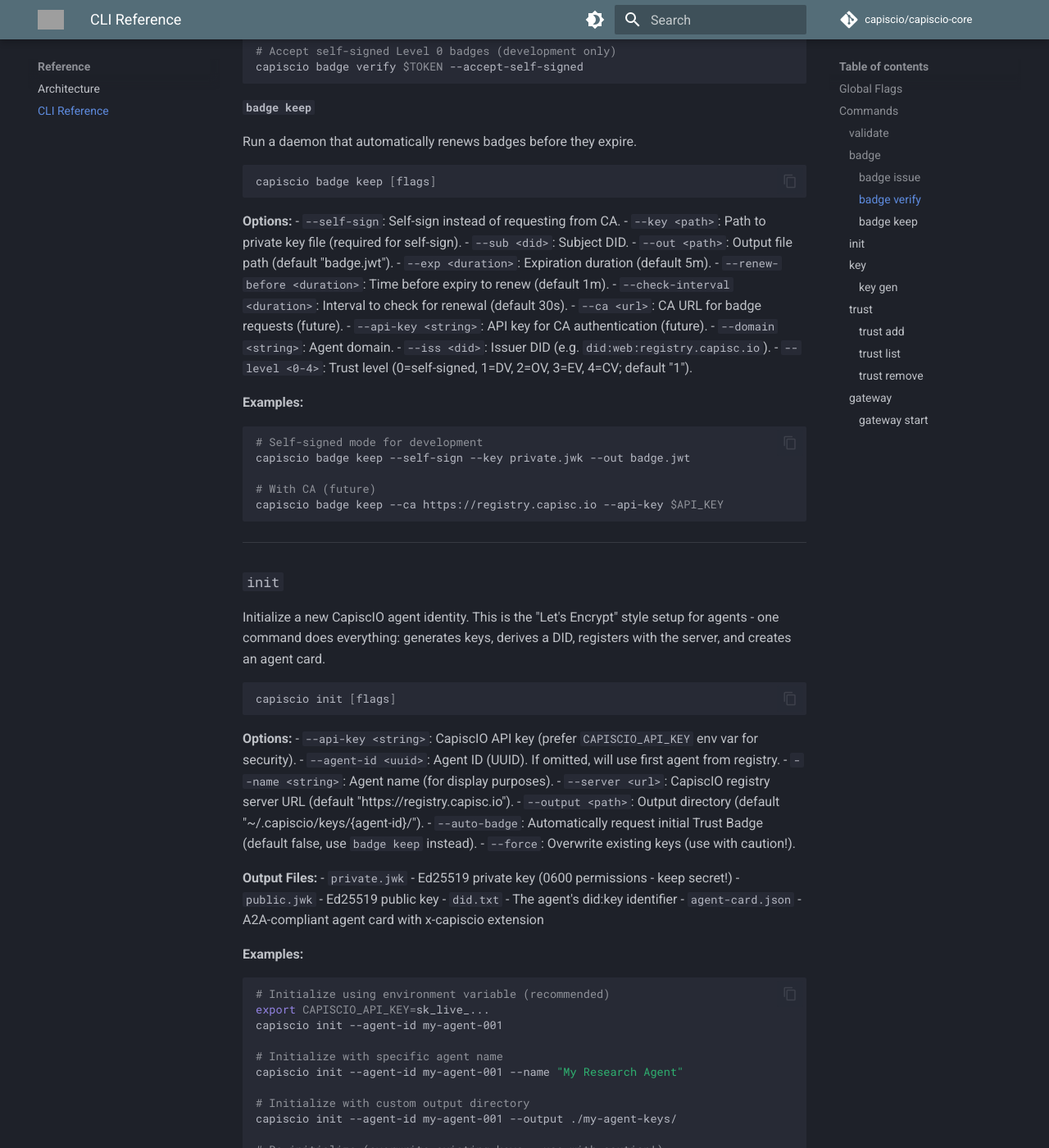
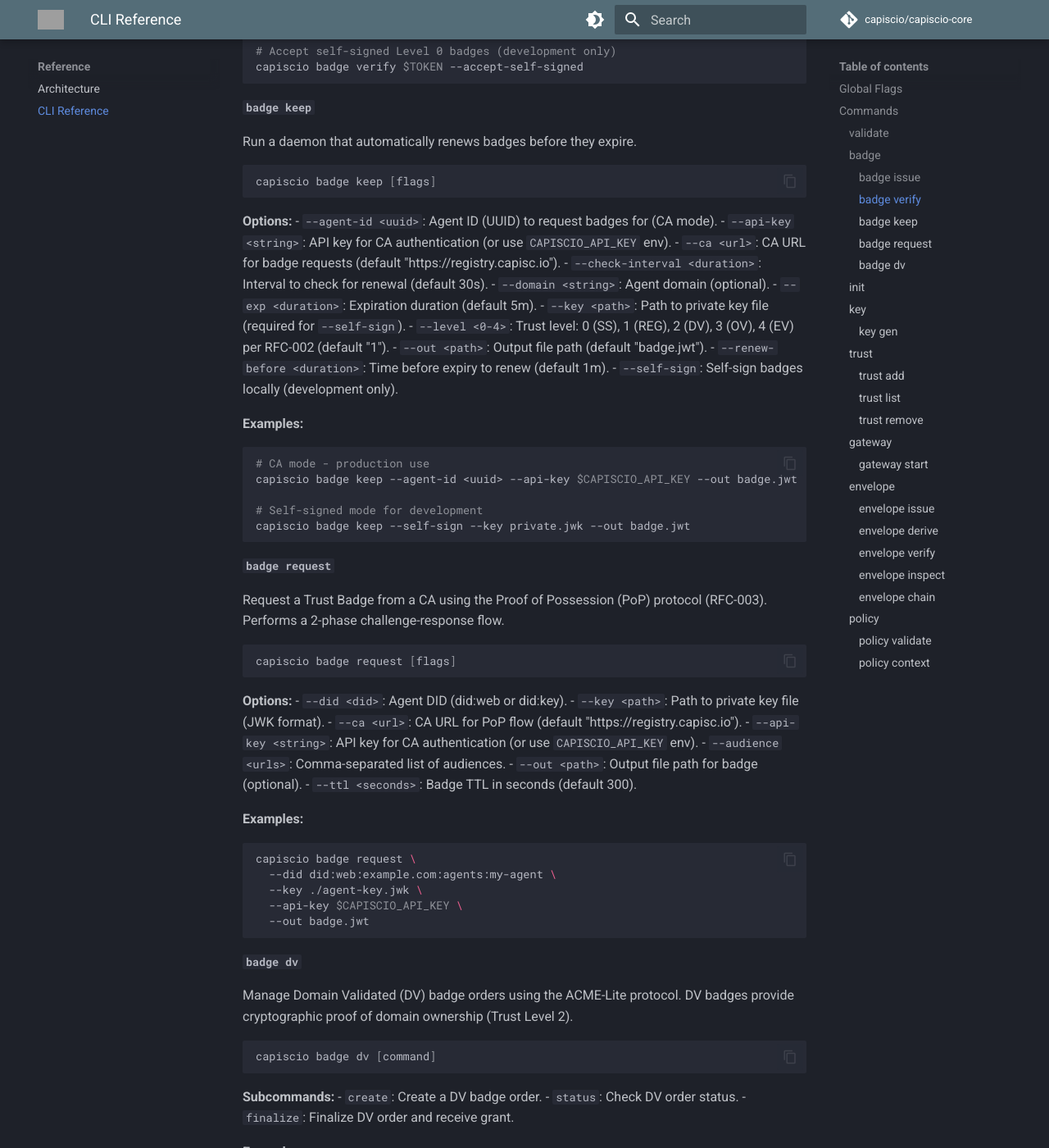
Before and after one commit to capiscio/capiscio-core, an MkDocs documentation site: the page built from docs/reference/cli.md, in a window 1280 px wide and 1400 px high, scrolled down 2212 px. Shown: the whole window at 82% size. Built offline with MkDocs 1.6.1 and Material for MkDocs 9.7.7, drawn with Linux system fonts in a browser that asks for light colours; comment, search, counter and statistics services are not loaded; some of the changed text lies outside the part shown.

Commit message:
docs: fix trust level taxonomy, add missing CLI commands (P1-2, P1-11, P2-13)
* docs: fix trust level taxonomy, add missing CLI commands (P1-2, P1-11, P2-13)

- Fix trust levels from SS/DV/OV/EV/CV to SS/REG/DV/OV/EV per RFC-002
- Fix badge keep flags (--agent-id, remove stale --sub/--iss, mark --ca/--api-key as working)
- Add missing commands: badge request, badge dv, envelope (all subcommands), policy (validate/context)
- Fix Go version in workspace example (1.24.0 → 1.25.9)

Ref: DOCS_REMEDIATION_PLAN P1-2, P1-11, P2-13

* docs: fix badge keep --level range to <1-4>

Address review comment: Level 0 (SS) is implied by --self-sign,
CLI help only documents 1-4 for CA mode. Added clarifying note.

````diff
--- a/docs/reference/cli.md
+++ b/docs/reference/cli.md
@@ -56,7 +56,7 @@
 **Options:**
 - `--self-sign`: Self-sign for development (explicit, implies level 0).
 - `--sub <did>`: Subject DID (did:web format).
-- `--level <0-4>`: Trust level: 0 (self-signed), 1 (DV), 2 (OV), 3 (EV), 4 (CV) (default "1").
+- `--level <0-4>`: Trust level: 0 (SS), 1 (REG), 2 (DV), 3 (OV), 4 (EV) per RFC-002 (default "1").
 - `--exp <duration>`: Expiration duration (default 5m per RFC-002).
 - `--key <path>`: Path to private key file (optional).
 - `--domain <string>`: Agent domain.
@@ -116,26 +116,76 @@
 ```
 
 **Options:**
-- `--self-sign`: Self-sign instead of requesting from CA.
-- `--key <path>`: Path to private key file (required for self-sign).
-- `--sub <did>`: Subject DID.
+- `--agent-id <uuid>`: Agent ID (UUID) to request badges for (CA mode).
+- `--api-key <string>`: API key for CA authentication (or use `CAPISCIO_API_KEY` env).
+- `--ca <url>`: CA URL for badge requests (default "https://registry.capisc.io").
+- `--check-interval <duration>`: Interval to check for renewal (default 30s).
+- `--domain <string>`: Agent domain (optional).
+- `--exp <duration>`: Expiration duration (default 5m).
+- `--key <path>`: Path to private key file (required for `--self-sign`).
+- `--level <0-4>`: Trust level: 0 (SS), 1 (REG), 2 (DV), 3 (OV), 4 (EV) per RFC-002 (default "1").
 - `--out <path>`: Output file path (default "badge.jwt").
-- `--exp <duration>`: Expiration duration (default 5m).
 - `--renew-before <duration>`: Time before expiry to renew (default 1m).
-- `--check-interval <duration>`: Interval to check for renewal (default 30s).
-- `--ca <url>`: CA URL for badge requests (future).
-- `--api-key <string>`: API key for CA authentication (future).
-- `--domain <string>`: Agent domain.
-- `--iss <did>`: Issuer DID (e.g. `did:web:registry.capisc.io`).
-- `--level <0-4>`: Trust level (0=self-signed, 1=DV, 2=OV, 3=EV, 4=CV; default "1").
+- `--self-sign`: Self-sign badges locally (development only).
 
 **Examples:**
 ```bash
+# CA mode - production use
+capiscio badge keep --agent-id <uuid> --api-key $CAPISCIO_API_KEY --out badge.jwt
+
 # Self-signed mode for development
 capiscio badge keep --self-sign --key private.jwk --out badge.jwt
+```
 
-# With CA (future)
-capiscio badge keep --ca https://registry.capisc.io --api-key $API_KEY
+#### `badge request`
+
+Request a Trust Badge from a CA using the Proof of Possession (PoP) protocol (RFC-003). Performs a 2-phase challenge-response flow.
+
+```bash
+capiscio badge request [flags]
+```
+
+**Options:**
+- `--did <did>`: Agent DID (did:web or did:key).
+- `--key <path>`: Path to private key file (JWK format).
+- `--ca <url>`: CA URL for PoP flow (default "https://registry.capisc.io").
+- `--api-key <string>`: API key for CA authentication (or use `CAPISCIO_API_KEY` env).
+- `--audience <urls>`: Comma-separated list of audiences.
+- `--out <path>`: Output file path for badge (optional).
+- `--ttl <seconds>`: Badge TTL in seconds (default 300).
+
+**Examples:**
+```bash
+capiscio badge request \
+  --did did:web:example.com:agents:my-agent \
+  --key ./agent-key.jwk \
+  --api-key $CAPISCIO_API_KEY \
+  --out badge.jwt
+```
+
+#### `badge dv`
+
+Manage Domain Validated (DV) badge orders using the ACME-Lite protocol. DV badges provide cryptographic proof of domain ownership (Trust Level 2).
+
+```bash
+capiscio badge dv [command]
+```
+
+**Subcommands:**
+- `create`: Create a DV badge order.
+- `status`: Check DV order status.
+- `finalize`: Finalize DV order and receive grant.
+
+**Examples:**
+```bash
+# Create HTTP-01 challenge order
+capiscio badge dv create --domain example.com --challenge-type http-01 --key agent.jwk
+
+# Check order status
+capiscio badge dv status --order-id <uuid>
+
+# Finalize order after provisioning challenge
+capiscio badge dv finalize --order-id <uuid> --out grant.jwt
 ```
 
 ---
@@ -283,3 +333,140 @@
 # Start gateway with registry
 capiscio gateway start --port 8080 --target http://localhost:3000 --registry-url https://registry.capisc.io
 ```
+
+---
+
+### `envelope`
+
+Manage Authority Envelopes for delegated capability authorization (RFC-008). Authority Envelopes are signed JWS tokens that grant capabilities to agents and can be delegated through chains with monotonically narrowing permissions.
+
+#### `envelope issue`
+
+Issue a root Authority Envelope.
+
+```bash
+capiscio envelope issue [flags]
+```
+
+**Options:**
+- `--subject <did>`: Subject DID (required).
+- `--capability <string>`: Capability class (e.g. `tools.database.read`).
+- `--depth <int>`: Maximum delegation depth remaining.
+- `--key <path>`: Path to issuer private key file (JWK).
+- `--issuer <did>`: Issuer DID (auto-derived from key if not set).
+- `--expiry <duration>`: Envelope expiry duration (default 1h).
+- `--min-mode <string>`: Minimum enforcement mode (`EM-OBSERVE`|`EM-GUARD`|`EM-DELEGATE`|`EM-STRICT`).
+- `--constraints <json>`: Constraints as JSON object.
+- `--badge-jti <string>`: Issuer badge JTI.
+- `--txn-id <string>`: Transaction ID (auto-generated if not set).
+
+**Examples:**
+```bash
+capiscio envelope issue --subject did:key:z6Mk... --capability tools.database --depth 5
+capiscio envelope issue --key issuer.jwk --subject did:key:z6Mk... --capability tools.database.read --depth 3
+```
+
+#### `envelope derive`
+
+Derive a child envelope from a parent. The child must have narrower or equal permissions across all dimensions.
+
+```bash
+capiscio envelope derive [flags]
+```
+
+**Options:**
+- `--parent <path>`: Path to parent envelope file (required).
+- `--subject <did>`: Subject DID (required).
+- `--capability <string>`: Capability class (must be within parent scope).
+- `--depth <int>`: Delegation depth remaining (must be less than parent).
+- `--key <path>`: Path to issuer private key file (JWK).
+- `--issuer <did>`: Issuer DID (auto-derived from key if not set).
+- `--badge-jti <string>`: Issuer badge JTI.
+- `--expiry <duration>`: Envelope expiry duration (default 30m).
+- `--min-mode <string>`: Minimum enforcement mode.
+- `--constraints <json>`: Constraints as JSON object.
+
+**Examples:**
+```bash
+capiscio envelope derive --parent root.env --key child.jwk --subject did:key:z6Mk... --capability tools.database.read --depth 2
+```
+
+#### `envelope verify`
+
+Verify an Authority Envelope's signature, temporal validity, and structure.
+
+```bash
+capiscio envelope verify [envelope-file] [flags]
+```
+
+**Options:**
+- `--min-mode <string>`: Required minimum enforcement mode.
+- `--skip-badge`: Skip badge verification (testing only).
+
+#### `envelope inspect`
+
+Parse and display the contents of an Authority Envelope without signature verification.
+
+```bash
+capiscio envelope inspect [envelope-file]
+```
+
+#### `envelope chain`
+
+Verify a delegation chain of Authority Envelopes (root-to-leaf order). Validates hash links, DID continuity, narrowing rules, and signatures.
+
+```bash
+capiscio envelope chain [envelope-files...] [flags]
+```
+
+**Options:**
+- `--skip-badge`: Skip badge verification (testing only).
+
+**Examples:**
+```bash
+capiscio envelope chain root.env child1.env child2.env
+```
+
+---
+
+### `policy`
+
+Manage CapiscIO YAML policy configuration files.
+
+#### `policy validate`
+
+Validate a YAML policy config file locally. Checks schema version, trust levels, DID formats, rate limits, operation patterns, and MCP tool rules.
+
+```bash
+capiscio policy validate [flags]
+```
+
+**Options:**
+- `-f, --file <path>`: Path to YAML policy config file (default "capiscio-policy.yaml").
+- `--json`: Output parsed config as JSON on success.
+
+**Examples:**
+```bash
+capiscio policy validate
+capiscio policy validate -f my-policy.yaml --json
+```
+
+#### `policy context`
+
+Fetch the aggregate policy context from the CapiscIO registry.
+
+```bash
+capiscio policy context [flags]
+```
+
+**Options:**
+- `--api-key <string>`: CapiscIO API key (prefer `CAPISCIO_API_KEY` env var).
+- `-o, --output <path>`: Output file path (default: stdout).
+- `--registry <url>`: CapiscIO registry server URL (default "https://registry.capisc.io").
+
+**Examples:**
+```bash
+export CAPISCIO_API_KEY=sk_live_...
+capiscio policy context
+capiscio policy context -o policy-context.json
+```
````
Also changed, not shown: README.md (+6 -6 lines).
